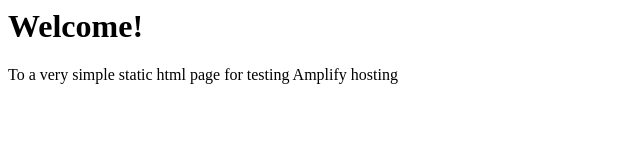
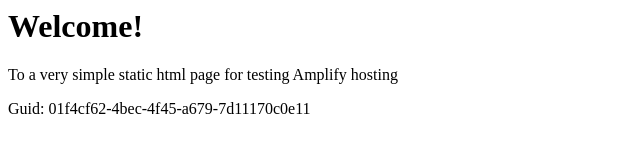
Before and after one commit to aws-aemilia-dub/Github-PR-Commit-Integration-Test-DoNotTouch-v1-prod-eu-west-1, a website: page src/index.html in a window 1280 px wide. Shown: the whole page, without its empty margins (0-640 px from the left). Drawn offline with Linux system fonts and the light colour scheme.

Commit message:
commit from integ tests

```diff
--- a/src/index.html
+++ b/src/index.html
@@ -1,3 +1,5 @@
+
+
 <html lang="en">
 
 <head>
@@ -10,6 +12,6 @@
 <body>
     <h1>Welcome!</h1>
     <p>To a very simple static html page for testing Amplify hosting</p>
-</body>
+    <p>Guid: 01f4cf62-4bec-4f45-a679-7d11170c0e11</p></body>
 
 </html>
```
